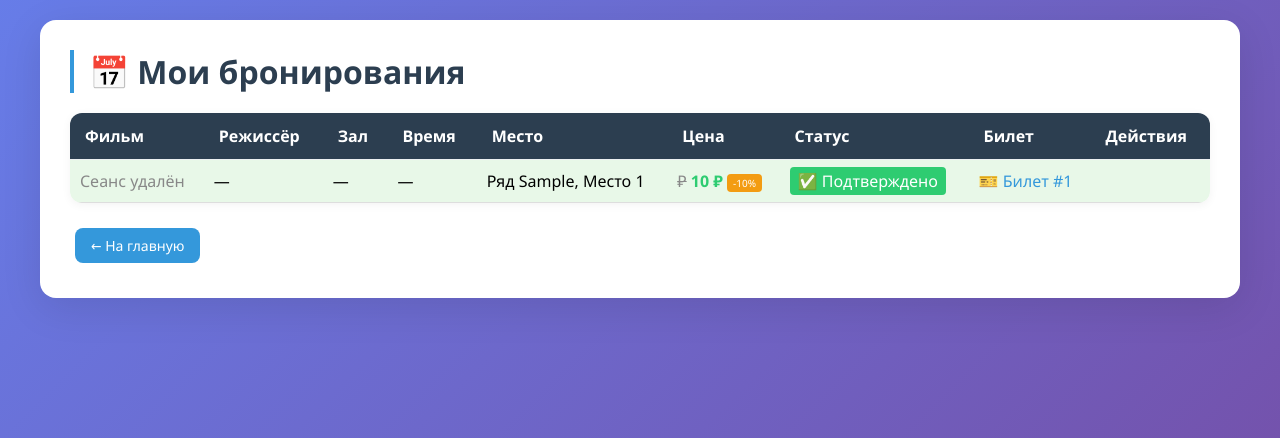
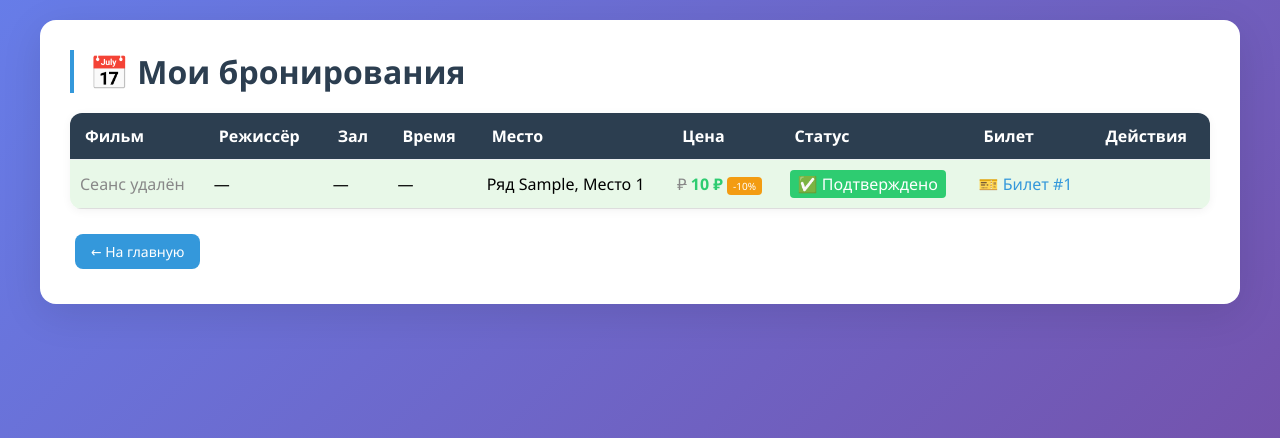
Before and after one commit to UNESSKO/Cinema, a Django app: template cinema/templates/cinema/my_bookings.html in a window 1280 px wide. Shown: the part 54-492 px from the top of the page. Run offline with Django 3.2, Linux system fonts and the light colour scheme; the template is opened without the code that fills it: most values are stand-ins (such as "Sample title", 1, 10 or a date in 2020).

Commit message:
fix display

```diff
--- a/cinema/templates/cinema/admin_bookings.html
+++ b/cinema/templates/cinema/admin_bookings.html
@@ -44,11 +44,11 @@
                 </td>
                 <td style="padding: 10px;">
                     {% if booking.status == 'pending' %}
-                        <span style="background: #f39c12; color: white; padding: 3px 8px; border-radius: 4px;">⏳ Ожидает</span>
+                        <span style="background: #f39c12; color: white; padding: 3px 8px; border-radius: 4px; display: inline-block; white-space: nowrap; vertical-align: middle; line-height: 1.4;">⏳ Ожидает</span>
                     {% elif booking.status == 'confirmed' %}
-                        <span style="background: #2ecc71; color: white; padding: 3px 8px; border-radius: 4px;">✅ Подтверждено</span>
+                        <span style="background: #2ecc71; color: white; padding: 3px 8px; border-radius: 4px; display: inline-block; white-space: nowrap; vertical-align: middle; line-height: 1.4;">✅ Подтверждено</span>
                     {% else %}
-                        <span style="background: #e74c3c; color: white; padding: 3px 8px; border-radius: 4px;">❌ Отменено</span>
+                        <span style="background: #e74c3c; color: white; padding: 3px 8px; border-radius: 4px; display: inline-block; white-space: nowrap; vertical-align: middle; line-height: 1.4;">❌ Отменено</span>
                     {% endif %}
                 </td>
                 <td style="padding: 10px;">{{ booking.created_at|date:"d.m.Y H:i" }}</td>
--- a/cinema/templates/cinema/my_bookings.html
+++ b/cinema/templates/cinema/my_bookings.html
@@ -78,11 +78,11 @@
                  </a>
                 <td style="padding: 10px; border-bottom: 1px solid #ddd;">
                     {% if booking.status == 'pending' %}
-                        <span style="background: #f39c12; color: white; padding: 3px 8px; border-radius: 4px;">⏳ Ожидает подтверждения</span>
+                        <span style="background: #f39c12; color: white; padding: 3px 8px; border-radius: 4px; display: inline-block; white-space: nowrap; vertical-align: middle; line-height: 1.4;">⏳ Ожидает подтверждения</span>
                     {% elif booking.status == 'confirmed' %}
-                        <span style="background: #2ecc71; color: white; padding: 3px 8px; border-radius: 4px;">✅ Подтверждено</span>
+                        <span style="background: #2ecc71; color: white; padding: 3px 8px; border-radius: 4px; display: inline-block; white-space: nowrap; vertical-align: middle; line-height: 1.4;">✅ Подтверждено</span>
                     {% else %}
-                        <span style="background: #e74c3c; color: white; padding: 3px 8px; border-radius: 4px;">❌ Отменено</span>
+                        <span style="background: #e74c3c; color: white; padding: 3px 8px; border-radius: 4px; display: inline-block; white-space: nowrap; vertical-align: middle; line-height: 1.4;">❌ Отменено</span>
                     {% endif %}
                  </a>
                 <td style="padding: 10px; border-bottom: 1px solid #ddd;">
```
